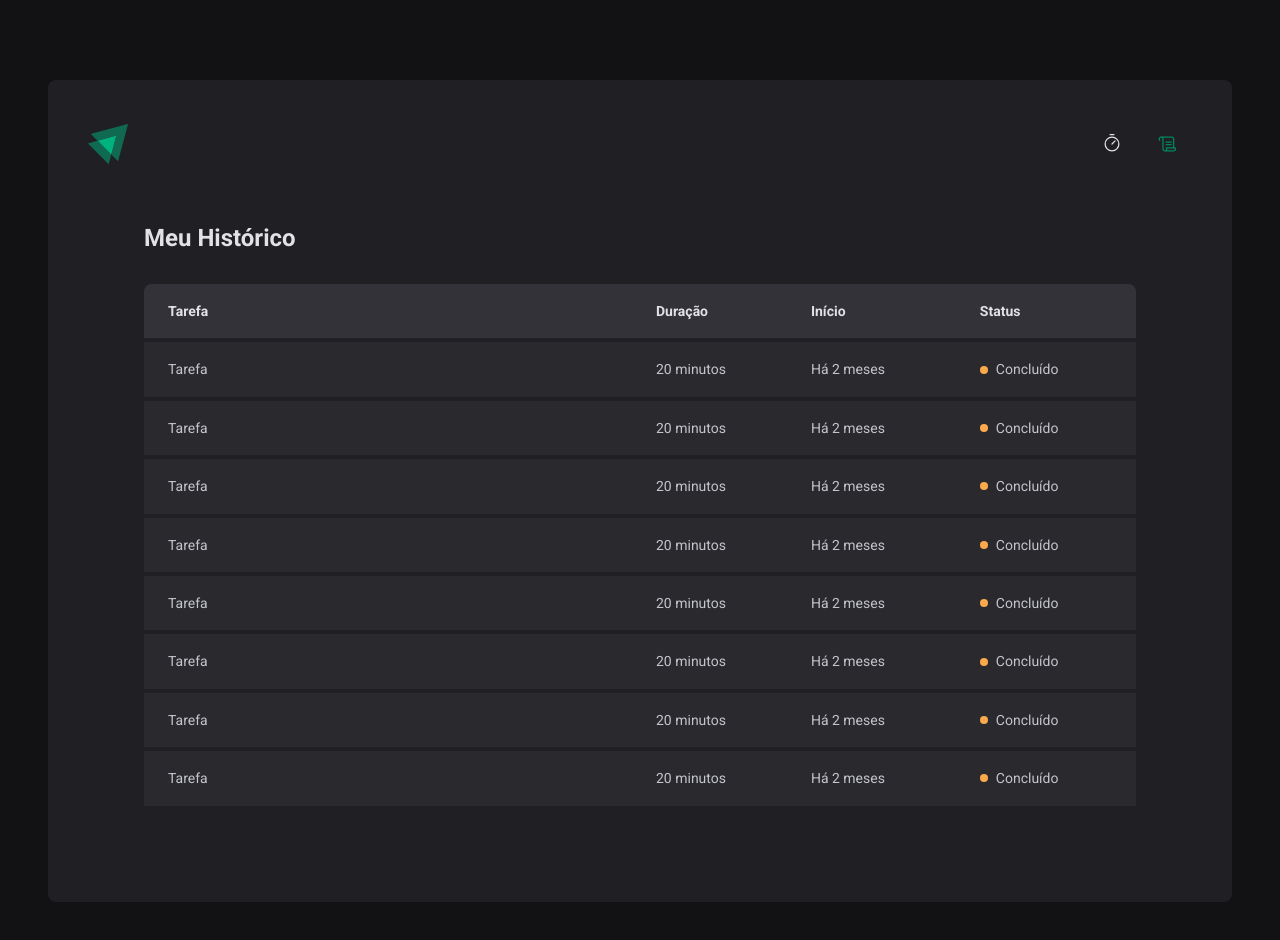
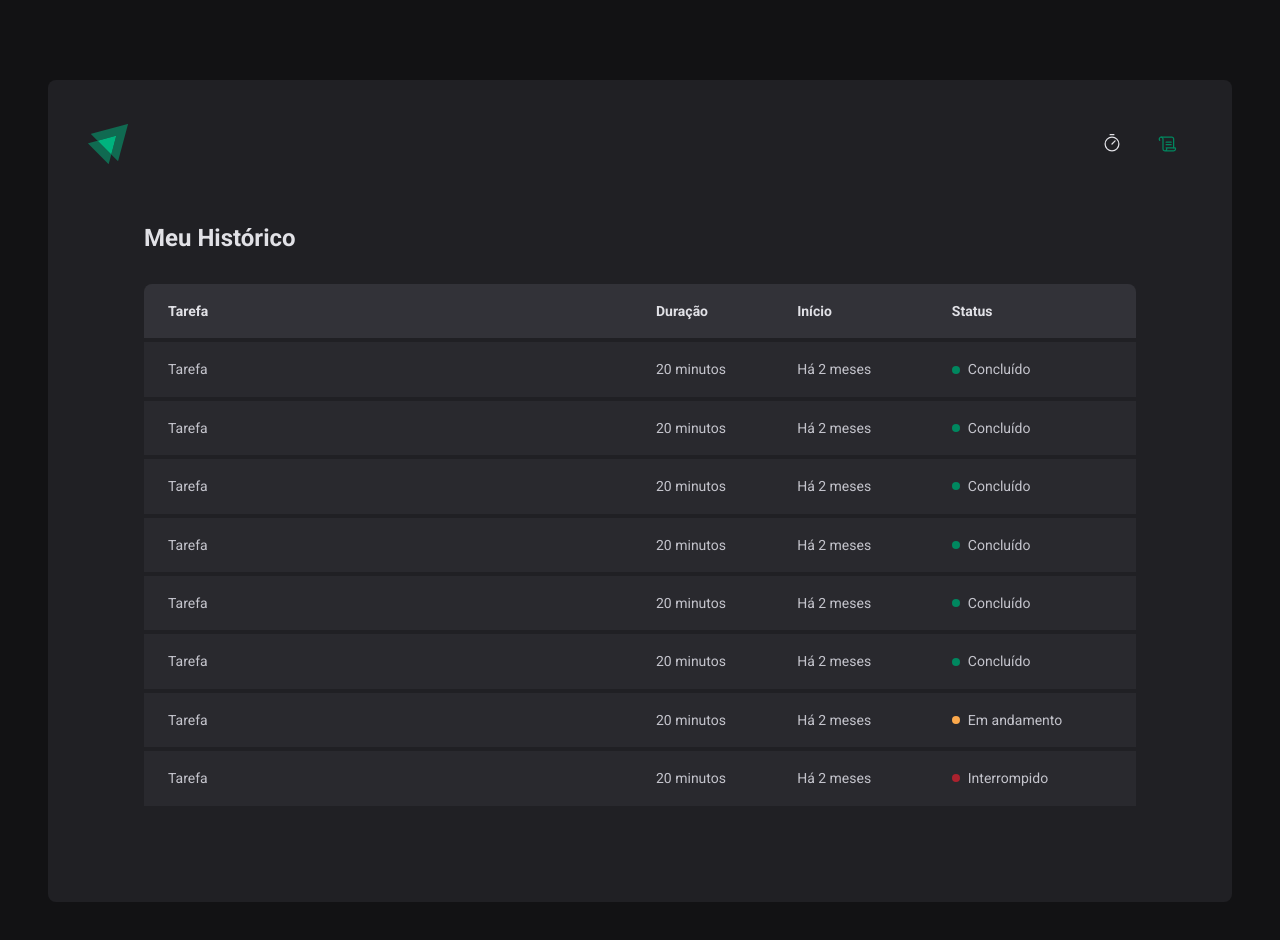
Before and after one commit to BrunnoCode/02-ignite-timer, a React (Vite) app: page /history in a window 1280 px wide. Shown: the top 940 px of the page. Built offline with nearby package versions, Linux system fonts and the light colour scheme.

Commit message:
Formulario

```diff
--- a/src/pages/History/index.tsx
+++ b/src/pages/History/index.tsx
@@ -21,7 +21,7 @@ export function History() {
               <td>20 minutos</td>
               <td>Há 2 meses</td>
               <td>
-                <Status>Concluído</Status>
+                <Status statusColor="green">Concluído</Status>
               </td>
             </tr>
             <tr>
@@ -29,7 +29,7 @@ export function History() {
               <td>20 minutos</td>
               <td>Há 2 meses</td>
               <td>
-                <Status>Concluído</Status>
+                <Status statusColor="green">Concluído</Status>
               </td>
             </tr>
             <tr>
@@ -37,7 +37,7 @@ export function History() {
               <td>20 minutos</td>
               <td>Há 2 meses</td>
               <td>
-                <Status>Concluído</Status>
+                <Status statusColor="green">Concluído</Status>
               </td>
             </tr>
             <tr>
@@ -45,7 +45,7 @@ export function History() {
               <td>20 minutos</td>
               <td>Há 2 meses</td>
               <td>
-                <Status>Concluído</Status>
+                <Status statusColor="green">Concluído</Status>
               </td>
             </tr>
             <tr>
@@ -53,7 +53,7 @@ export function History() {
               <td>20 minutos</td>
               <td>Há 2 meses</td>
               <td>
-                <Status>Concluído</Status>
+                <Status statusColor="green">Concluído</Status>
               </td>
             </tr>
             <tr>
@@ -61,7 +61,7 @@ export function History() {
               <td>20 minutos</td>
               <td>Há 2 meses</td>
               <td>
-                <Status>Concluído</Status>
+                <Status statusColor="green">Concluído</Status>
               </td>
             </tr>
             <tr>
@@ -69,7 +69,7 @@ export function History() {
               <td>20 minutos</td>
               <td>Há 2 meses</td>
               <td>
-                <Status>Concluído</Status>
+                <Status statusColor="yellow">Em andamento</Status>
               </td>
             </tr>
             <tr>
@@ -77,7 +77,7 @@ export function History() {
               <td>20 minutos</td>
               <td>Há 2 meses</td>
               <td>
-                <Status>Concluído</Status>
+                <Status statusColor="red">Interrompido</Status>
               </td>
             </tr>
           </tbody>
--- a/src/pages/History/styles.ts
+++ b/src/pages/History/styles.ts
@@ -58,7 +58,17 @@ export const HistoryList = styled.div`
   }
 `
 
-export const Status = styled.span`
+const STATUS_COLOR = {
+  yellow: 'yellow-500',
+  green: 'green-500',
+  red: 'red-500',
+} as const
+
+interface statusProps {
+  statusColor: keyof typeof STATUS_COLOR
+}
+
+export const Status = styled.span<statusProps>`
   display: flex;
   align-items: center;
   gap: 0.5rem;
@@ -68,6 +78,7 @@ export const Status = styled.span`
     width: 0.5rem;
     height: 0.5rem;
     border-radius: 50%;
-    background-color: ${(props) => props.theme['yellow-500']};
+    background-color: ${(props) =>
+      props.theme[STATUS_COLOR[props.statusColor]]};
   }
 `
--- a/src/pages/Home/index.tsx
+++ b/src/pages/Home/index.tsx
@@ -1,4 +1,5 @@
 import { Play } from 'phosphor-react'
+import { useState } from 'react'
 import {
   CountdownContainer,
   FormContainer,
@@ -10,6 +11,13 @@ import {
 } from './styles'
 
 export function Home() {
+
+  const [task, setTask] = useState('')
+
+  function resetForm() {
+    setTask('')
+  }
+
   return (
     <HomeContainer>
       <form action="">
@@ -19,6 +27,8 @@ export function Home() {
             id="task"
             list="task-suggestion"
             placeholder="Dê um nome para o seu projeto"
+            onChange={(e) => setTask(e.target.value)}
+            value={task}
           />
 
           <datalist id="task-suggestion">
@@ -48,7 +58,7 @@ export function Home() {
           <span>0</span>
         </CountdownContainer>
 
-        <StartCountButton disabled type="submit">
+        <StartCountButton disabled={!task} type="submit">
           <Play />
           Começar
         </StartCountButton>
```
